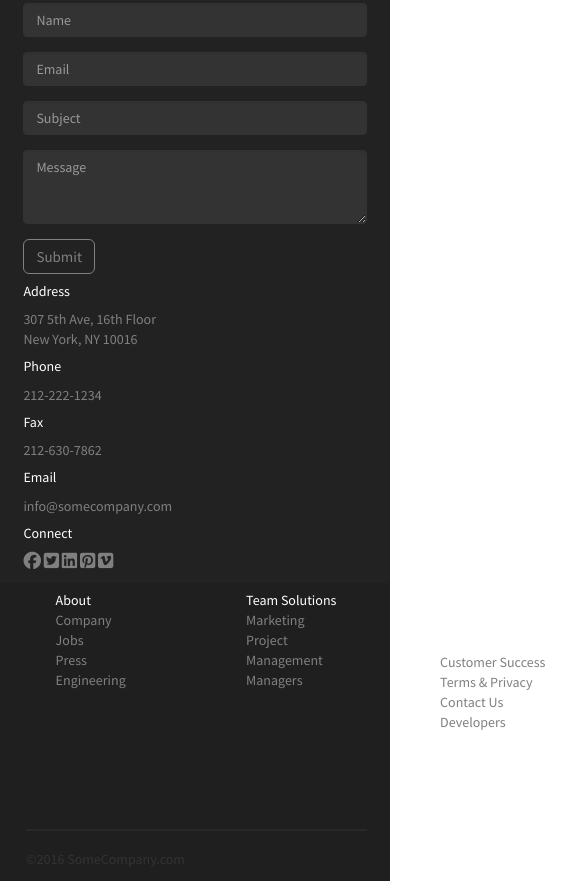
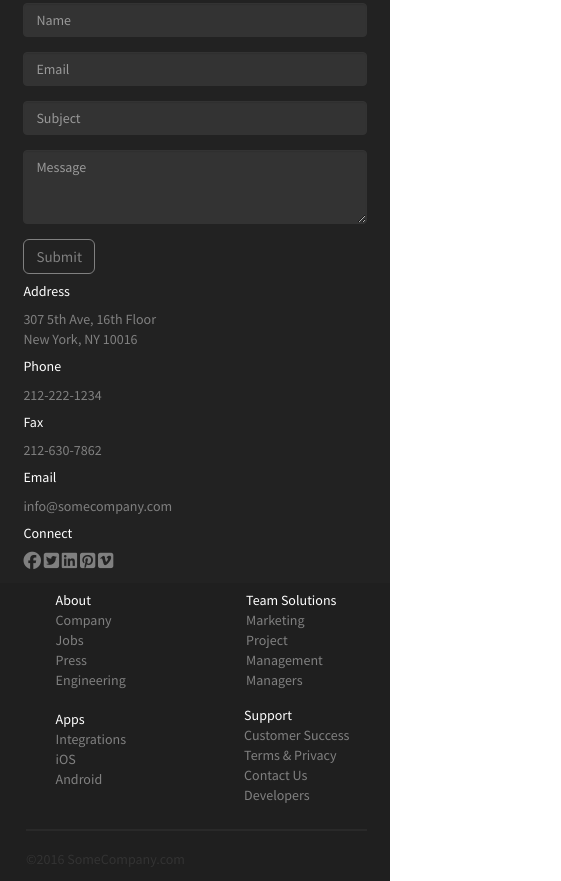
Before and after one commit to abby-garcia/180_verified, a plain HTML site: page index.html in a window 390 px wide. Shown: the part 4283-5164 px from the top of the page, 561 px wide, since content can reach past the window. Drawn offline with nearby package versions, Linux system fonts and the light colour scheme.

Commit message:
mobile footer positioning check

```diff
--- a/css/main.css
+++ b/css/main.css
@@ -174,7 +174,7 @@ img{
 
 
 
-/*Purple Strip with sponsers - NOT WORKING*/
+/*Purple Strip with sponsers */
 .purple_strip{
 	width: 100%;
 	height: 52px;
@@ -347,14 +347,14 @@ footer .copyright {
 
 	.support{
 		position: relative;
-	    left: 194px;
-	    bottom: 68px;
+    	right: 2px;
+    	bottom: -5px;
 	}
 
 	.apps{
 		position: relative;
-	    right: 194px;
-	    top: 27px;
+	    right: 0px;
+	    top: 9px;
 	}
 
 
```
